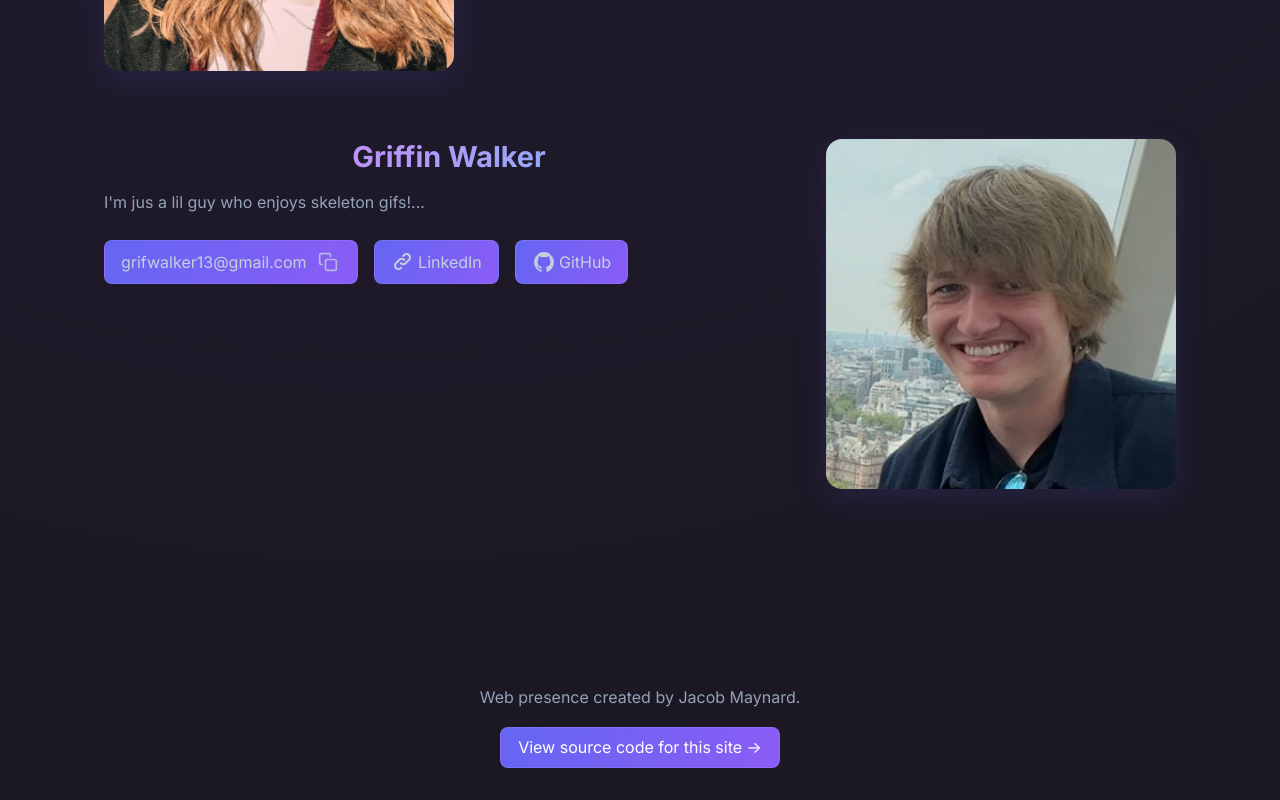
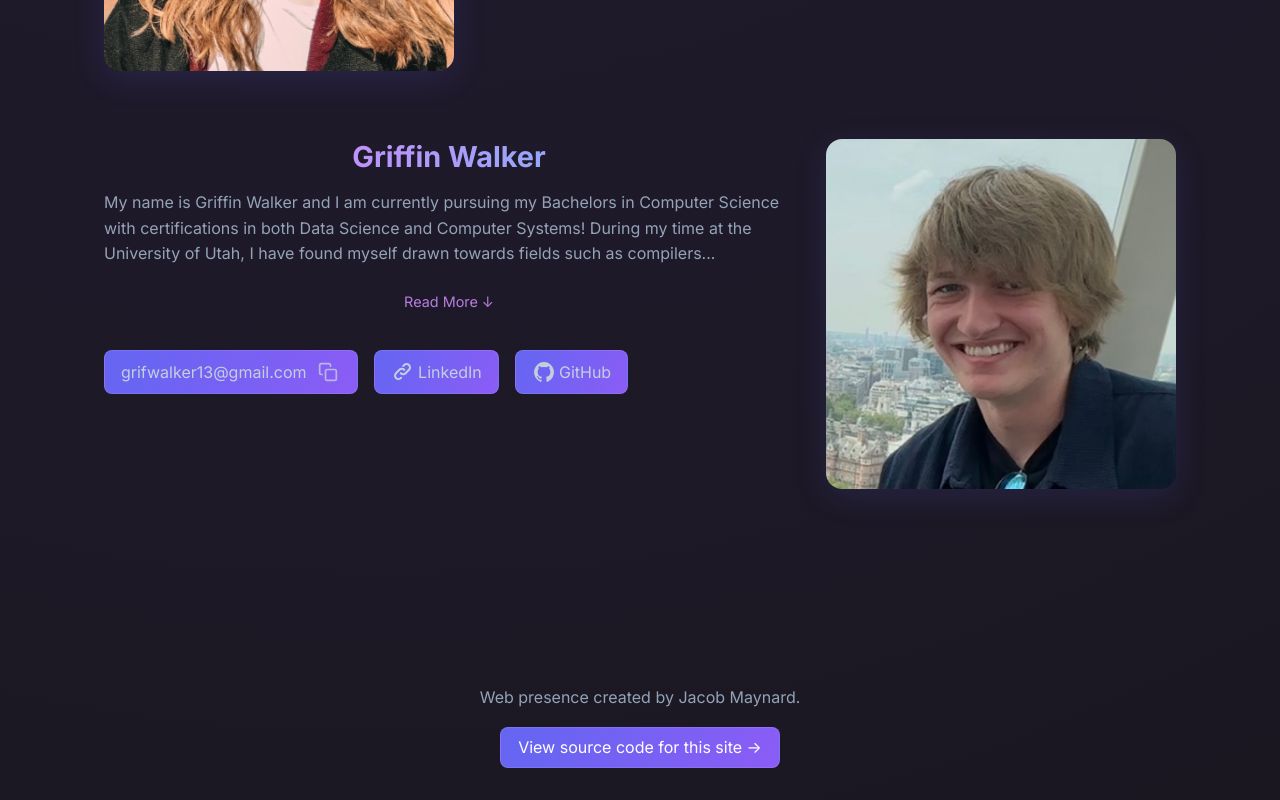
Before and after one commit to InfinityBowman/bethere-landing, a React (Vite) app: page / in a window 1280 px wide. Shown: the part 8325-9125 px from the top of the page. Built offline with nearby package versions, Linux system fonts and the light colour scheme; the HTML template or start-up script is replaced by a standard one.

Commit message:
Added griffin's bio

```diff
--- a/src/components/OurTeam.jsx
+++ b/src/components/OurTeam.jsx
@@ -98,7 +98,7 @@ const SocialLink = styled.a`
 `;
 
 const BioText = styled(motion.p)`
-  color:rgb(189, 201, 218);
+  color: rgb(189, 201, 218);
   line-height: 1.6;
   margin-bottom: 1.5rem;
   overflow: hidden;
@@ -161,7 +161,11 @@ const teamMembers = [
   },
   {
     name: 'Griffin Walker',
-    bio: `I'm jus a lil guy who enjoys skeleton gifs!`,
+    bio: `My name is Griffin Walker and I am currently pursuing my Bachelors in Computer Science with certifications in both Data Science and Computer Systems! During my time at the University of Utah, I have found myself drawn towards fields such as compilers and operating systems in that they force me to understand the foundations of most modern day computing principles as they exist in core systems.
+
+    Despite my primary interests, I recognized during my senior capstone that I needed to branch my skill set out to more frontend development tools to get a more holistic understanding of how the world of software is connected. As a result, I chose to push my efforts forward with React Native in our project, BeThere, which is a geospatial photo sharing app that seeks to make sharing moments with your friends seamless. In addition to programming with the React Native framework, I learned an extent of web development in making a developer web app visualization tool to monitor the behavior of our clustering algorithm.
+
+    As far as my interests go, I’m an avid gamer and fencer (when able) besides being a hobbyist guitarist as well. My favorite kind of pass-time is to have fun catching up with friends in any of the aforementioned, and I love getting to know people over any kind of casual PvP experience. While programming is an important skill, I love to develop soft skills equally!`,
     image: GriffinWalker,
     email: 'grifwalker13@gmail.com',
     linkedin: 'https://www.linkedin.com/in/griffin-walker-a6972030a/',
```
